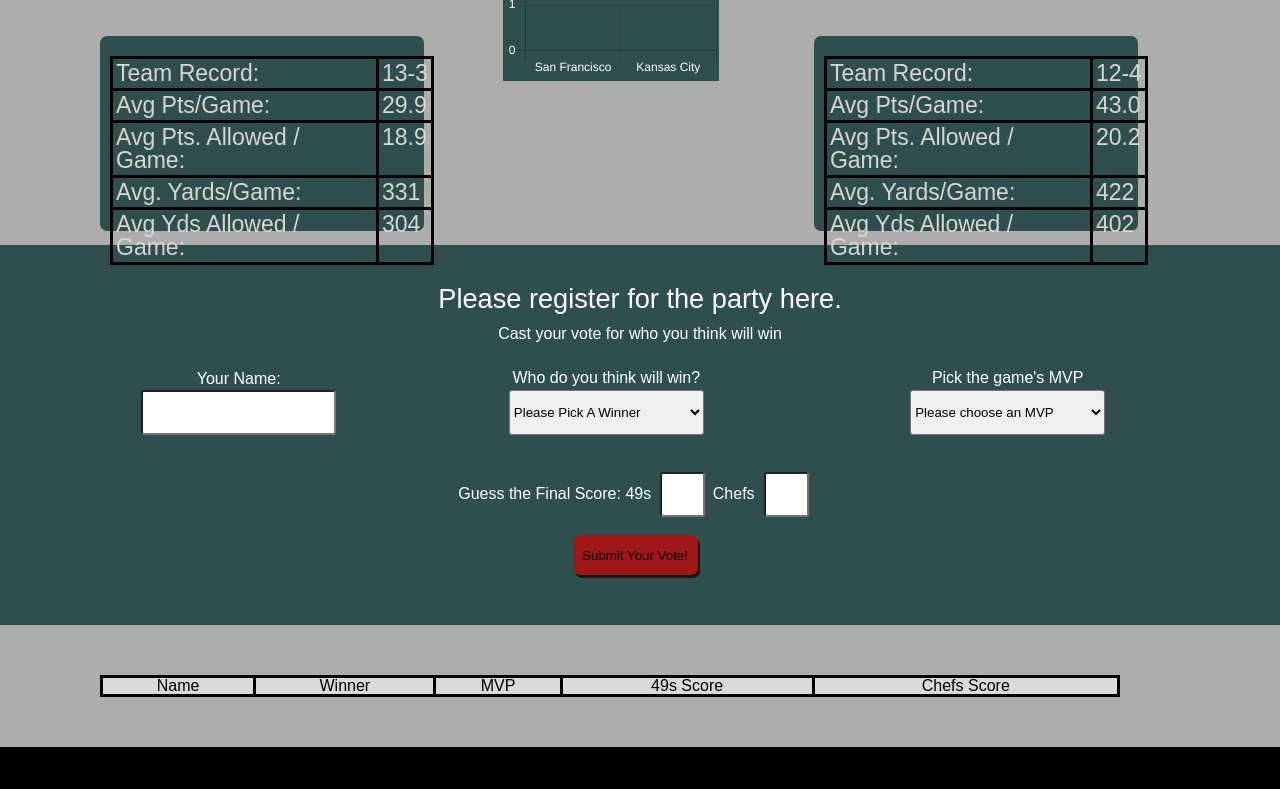
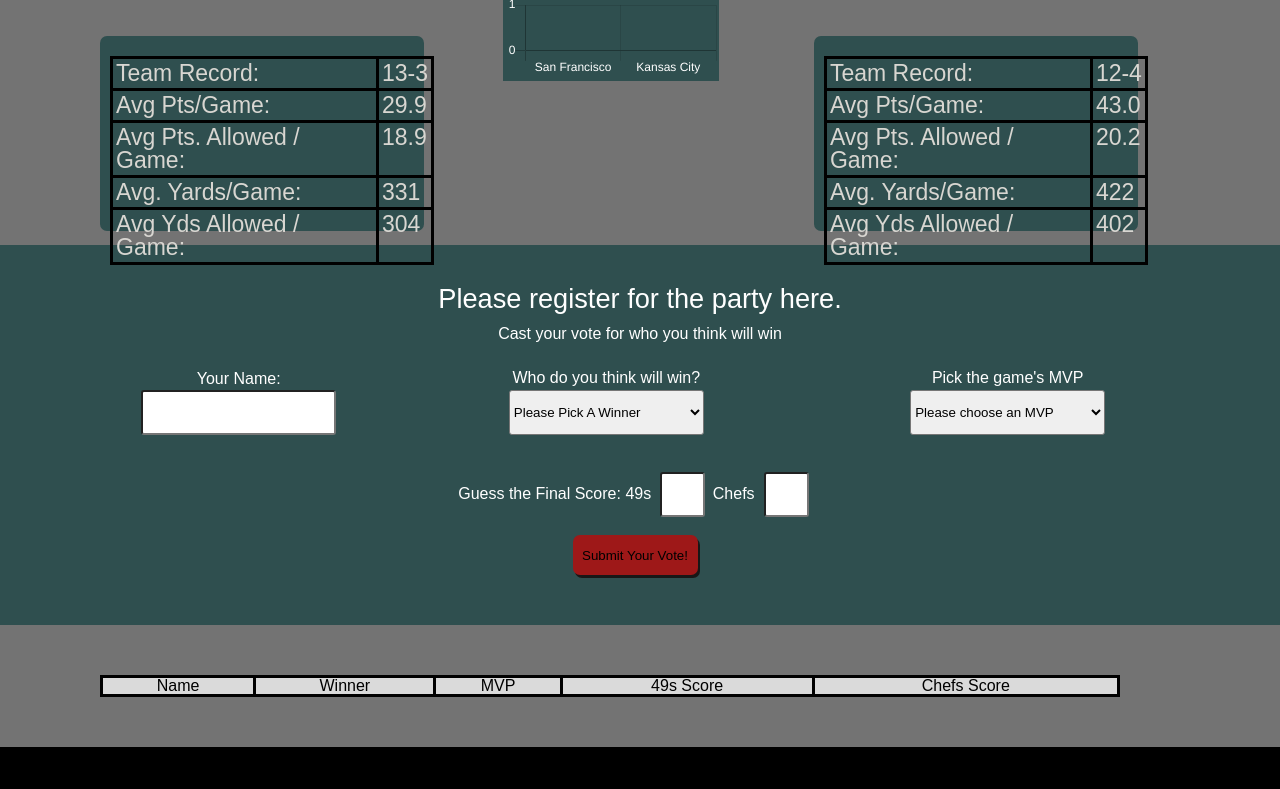
Before and after one commit to suetarazi/sports-party, a plain HTML site: page index.html in a window 1280 px wide. Shown: the part 378-1167 px from the top of the page. Drawn offline with nearby package versions, Linux system fonts and the light colour scheme; the site is published under a folder, as on GitHub Pages, so addresses that start at the root find nothing.

Commit message:
fixed pathing

```diff
--- a/css/style.css
+++ b/css/style.css
@@ -1,6 +1,6 @@
 body {
     font-family: fantasy;
-    background-image: url("/images/bigstadium.png");
+    background-image: url("../images/bigstadium.png");
     background-repeat: no-repeat;
     border-image-repeat: vertical;
     background-size: cover;
```
